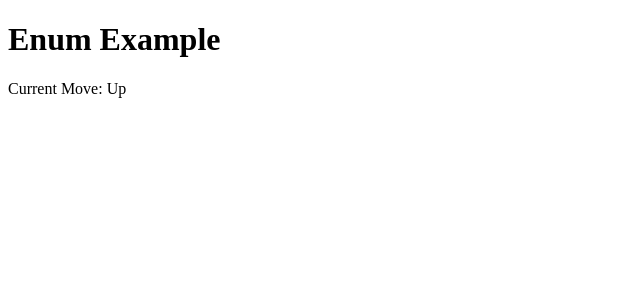
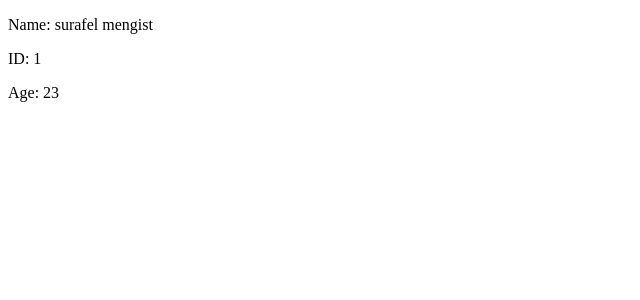
Before and after one commit to abyssiniatech/react-vite-project, a React (Vite) app: page / in a window 1280 px wide. Shown: the top 300 px of the page, without its empty margins (0-640 px from the left). Built offline with nearby package versions, Linux system fonts and the light colour scheme.

Commit message:
interface in ts

```diff
--- a/src/App.tsx
+++ b/src/App.tsx
@@ -1,24 +1,21 @@
-// An enum (short for enumeration) is a special TypeScript feature that lets you define a set of named constants (a group of related values with names).
-
-
-
-const Direction = {
-  Up: "Up",
-  Down: "Down",
-  Left: "Left",
-  Right: "Right",
-} as const;
-type Direction = (typeof Direction)[keyof typeof Direction];
-
-const App: React.FC = () => {
-  const move: Direction = Direction.Up;
-
+interface user{
+     name:string,
+     id:number,
+     age:number
+}
+const App = () => {
+  const userInfo:user={
+    name:"surafel mengist",
+    id: 1,
+    age:23,
+  }
   return (
     <div>
-      <h1>Enum Example</h1>
-      <p>Current Move: {move}</p> {/* ✅ Directly prints "Up" */}
+      <p>Name: {userInfo.name}</p>
+      <p>ID: {userInfo.id}</p>
+      <p>Age: {userInfo.age}</p>
     </div>
-  );
-};
+  )
+}
 
-export default App;
+export default App
```
